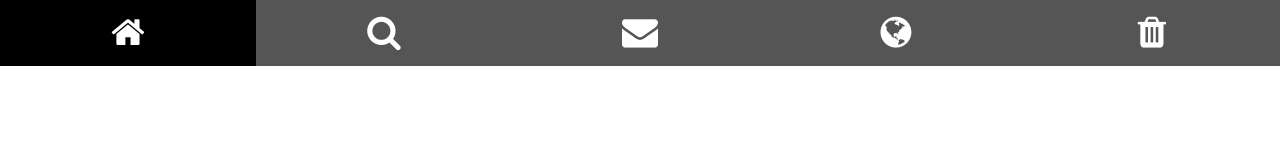
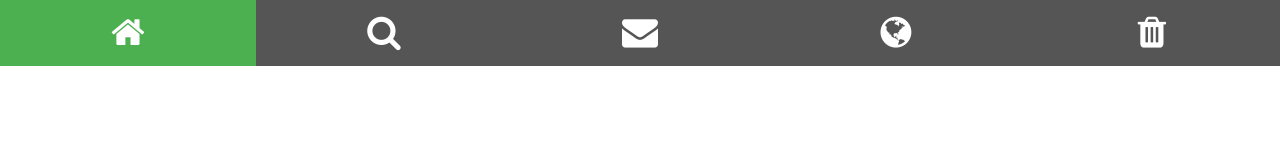
Before and after one commit to javasalt/sturdy-sniffle, a plain HTML site: page index.html in a window 1280 px wide. Drawn offline with Linux system fonts and the light colour scheme.

Commit message:
Update style.css
override home button to stay original color

```diff
--- a/style.css
+++ b/style.css
@@ -23,5 +23,5 @@ body {
 }
 
 .active {
-    background-color: #4CAF50; /* Add an active/current color */
+    background-color: #4CAF50 !important; /* Add an active current color and override hover for home*/
 }
```
